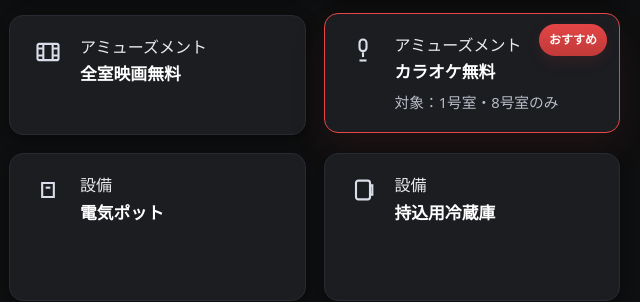
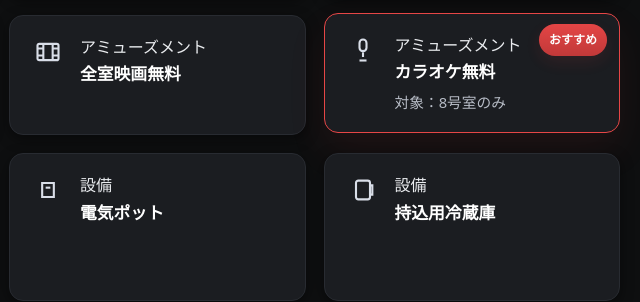
Before and after one commit to yamasoso/Hotel-MIO-test, a plain HTML site: page index.html in a window 1280 px wide. Shown: the part 4077-4379 px from the top of the page, 640-1280 px from the left. Drawn offline with nearby package versions, Linux system fonts and the light colour scheme.

Commit message:
Add files via upload

```diff
--- a/index.html
+++ b/index.html
@@ -184,7 +184,7 @@
 
       <article class="amenity-card"><div class="amenity-icon" aria-hidden="true"><svg viewBox="0 0 24 24" width="28" height="28" fill="none" stroke="currentColor" stroke-width="1.8"><rect x="3" y="5" width="18" height="14" rx="1.5"/><path d="M8 5v14M16 5v14M3 9h5M16 9h5M3 15h5M16 15h5"/></svg></div><div class="amenity-body"><span class="amenity-tag">アミューズメント</span><h3>全室映画無料</h3></div></article>
 
-      <article class="amenity-card is-featured"><span class="feature-badge" aria-hidden="true">おすすめ</span><div class="amenity-icon" aria-hidden="true"><svg viewBox="0 0 24 24" width="28" height="28" fill="none" stroke="currentColor" stroke-width="1.8"><path d="M12 3a3 3 0 0 1 3 3v4a3 3 0 1 1-6 0V6a3 3 0 0 1 3-3Z"/><path d="M12 14v4"/><path d="M9 21h6"/></svg></div><div class="amenity-body"><span class="amenity-tag">アミューズメント</span><h3>カラオケ無料</h3><p class="amenity-sub">対象：1号室・8号室のみ</p></div></article>
+      <article class="amenity-card is-featured"><span class="feature-badge" aria-hidden="true">おすすめ</span><div class="amenity-icon" aria-hidden="true"><svg viewBox="0 0 24 24" width="28" height="28" fill="none" stroke="currentColor" stroke-width="1.8"><path d="M12 3a3 3 0 0 1 3 3v4a3 3 0 1 1-6 0V6a3 3 0 0 1 3-3Z"/><path d="M12 14v4"/><path d="M9 21h6"/></svg></div><div class="amenity-body"><span class="amenity-tag">アミューズメント</span><h3>カラオケ無料</h3><p class="amenity-sub">対象：8号室のみ</p></div></article>
 
       <article class="amenity-card is-featured"><span class="feature-badge" aria-hidden="true">おすすめ</span><div class="amenity-icon" aria-hidden="true"><svg viewBox="0 0 24 24" width="28" height="28" fill="none" stroke="currentColor" stroke-width="1.8"><rect x="3" y="9" width="18" height="6" rx="3"/><circle cx="8" cy="12" r="1"/><path d="M6 12h4"/><circle cx="16" cy="12" r="1"/><circle cx="18" cy="12" r="1"/></svg></div><div class="amenity-body"><span class="amenity-tag">アミューズメント</span><h3>ファミコン / スーパーファミコン無料</h3><p class="amenity-sub">対象：2号室・3号室のみ</p></div></article>
 
```
